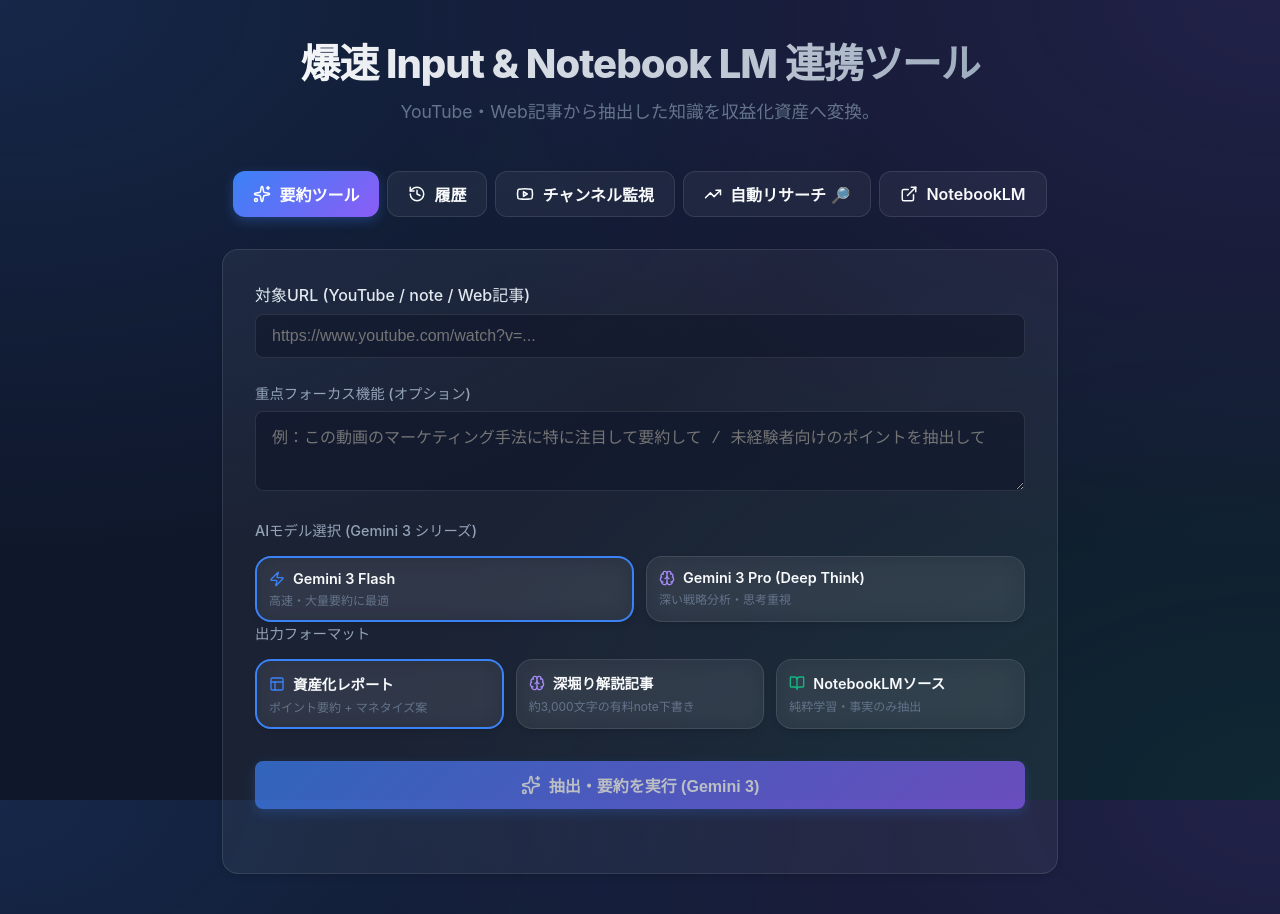
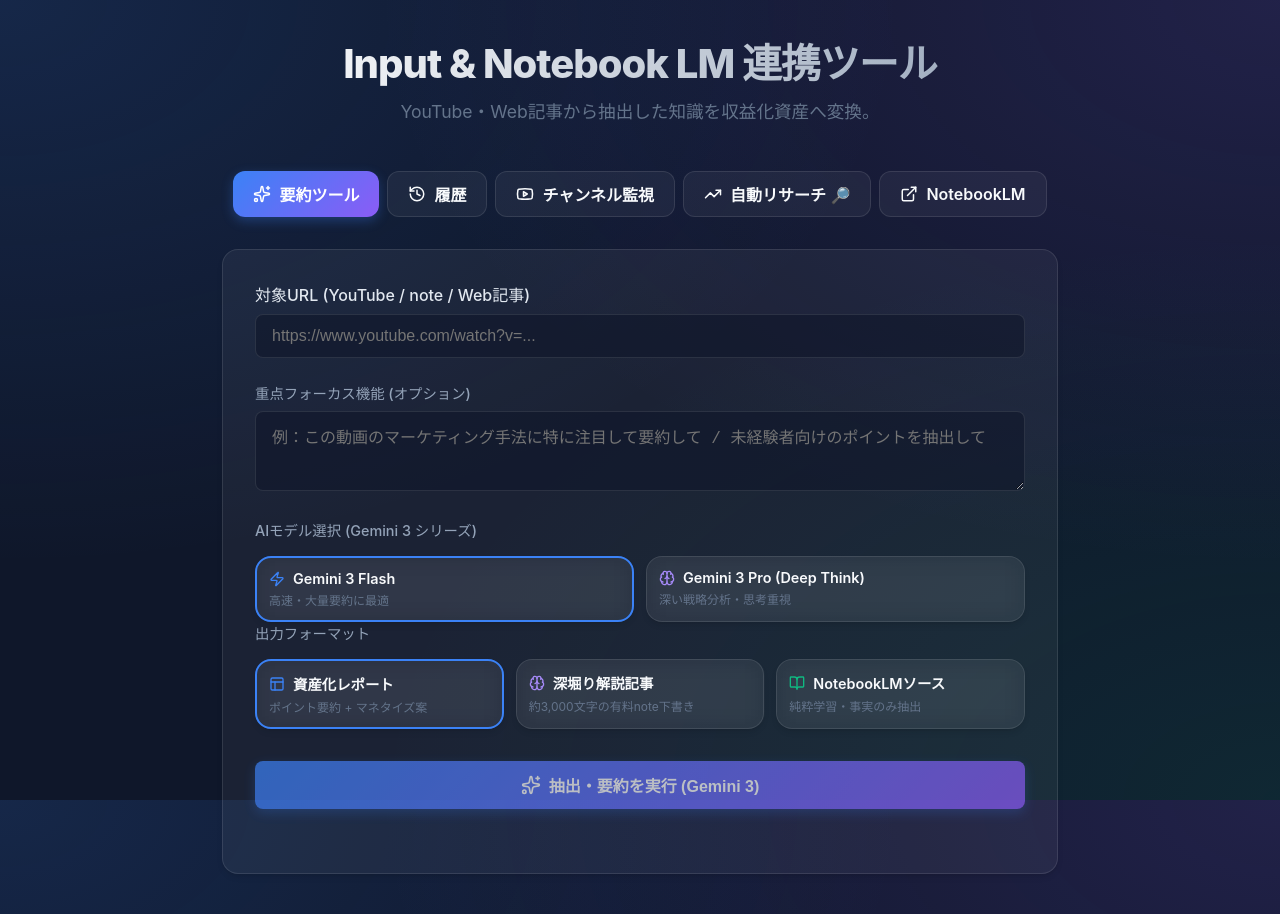
Before and after one commit to makutadasu/skillup, a Next.js app: page / in a window 1280 px wide. Shown: the top 914 px of the page. Built offline with nearby package versions, Linux system fonts and the light colour scheme.

Commit message:
Update title text

```diff
--- a/src/app/page.tsx
+++ b/src/app/page.tsx
@@ -416,7 +416,7 @@
   return (
     <main className="container">
       <div className="animate-in" style={{ animationDelay: '0.1s', textAlign: 'center', marginBottom: '3rem' }}>
-        <h1>爆速 Input & Notebook LM 連携ツール</h1>
+        <h1>Input & Notebook LM 連携ツール</h1>
         <p className="subtitle">YouTube・Web記事から抽出した知識を収益化資産へ変換。</p>
       </div>
 
```
